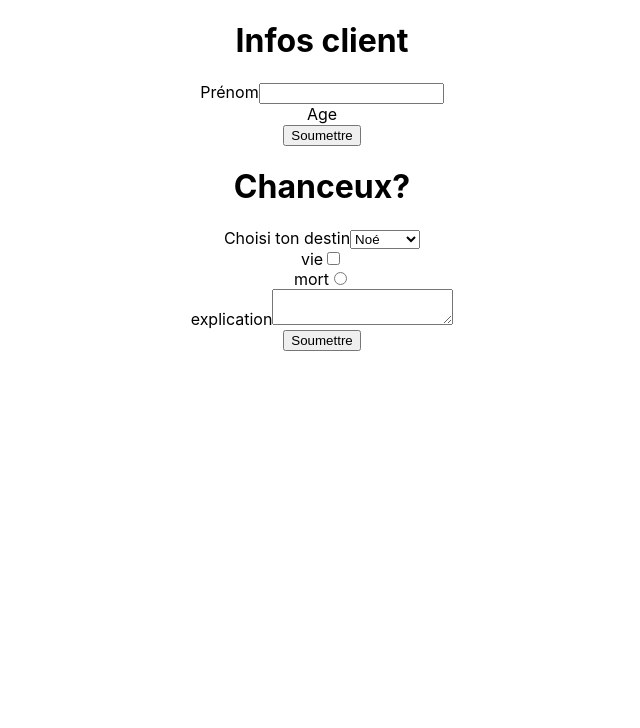
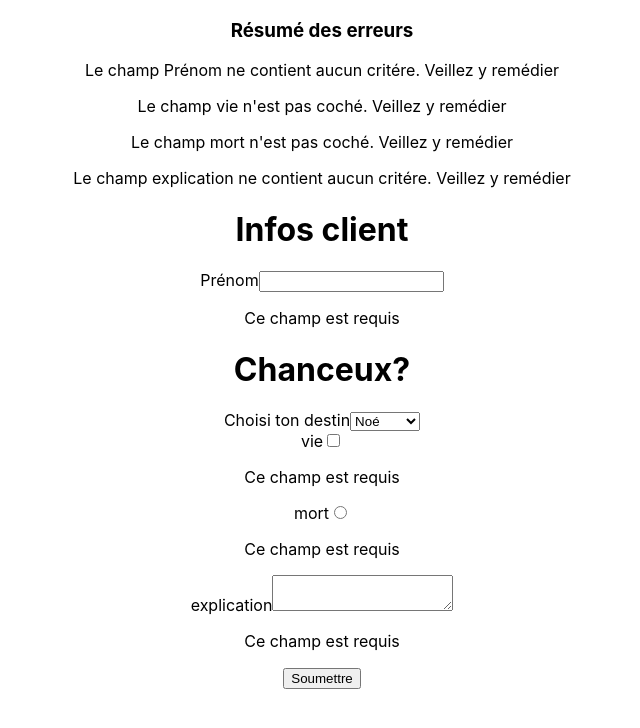
Before and after one commit to PierreTembremande/generateurformulaire, a React (Create React App) app: page /form in a window 1280 px wide. Both pictures are taken after a click on the button "Soumettre". Shown: the top 728 px of the page, without its empty margins (318-958 px from the left). Built offline with nearby package versions, Linux system fonts and the light colour scheme.

Commit message:
mise en place de la zone d'erreur

```diff
--- a/src/index.js
+++ b/src/index.js
@@ -6,9 +6,9 @@ import reportWebVitals from './reportWebVitals';
 
 const root = ReactDOM.createRoot(document.getElementById('root'));
 root.render(
-  <React.StrictMode>
-    <App />
-  </React.StrictMode>
+  // <React.StrictMode>
+  <App />
+  // </React.StrictMode>
 );
 
 // If you want to start measuring performance in your app, pass a function
--- a/src/routes/Formulaire.js
+++ b/src/routes/Formulaire.js
@@ -1,7 +1,15 @@
 import React, { useState } from "react";
+let contientToutChamp = [];
 let recup = [];
+let tableauErreur = [];
+const regex = /[123456789]/
+let erreurAlpha = false;
+let erreurChampRequis = false;
 
 export default function CreationFormulaire(information) {
+
+    const [erreur, SetErreur] = useState(false);
+    const [affichageErreur, SetAffichageErreur] = useState([]);
 
     information = [{
         "id": "customer",
@@ -59,27 +67,45 @@ export default function CreationFormulaire(information) {
         ]
     }]
 
-    function gestionChamp(donnee) {
+    function gestionChamp(donnee, i) {
 
         let contientChamp = [];
 
-        if (donnee.type == "text" || donnee.type == "number" || donnee.type == "radio" || donnee.type == "checkbox") {
-            contientChamp.push(<input hidden={visible(donnee.visibility, donnee.id)} key={"input" & donnee.id} id={donnee.id} type={donnee.type} required={false} onChange={({ target: { value, id } }) => { visible2(value, id) }} ></input>);
+        if (donnee.type === "text" || donnee.type === "number" || donnee.type === "radio" || donnee.type === "checkbox") {
+            contientChamp.push(<div key={"input" & donnee.id} hidden={visible(donnee.visibility, donnee.id + i)} id={donnee.id + i}>
+                <label key={"label" + i} id={"label" + donnee.id}>{donnee.label}</label>
+                <input id={donnee.id} type={donnee.type} required={donnee.required} onChange={({ target: { value } }) => { visible2(value, donnee.id) }} ></input>
+                <p id={"valeurVide" + donnee.id} hidden={true} >Ce champ est requis</p>
+            </div>);
         }
 
-        if (donnee.type == "select") {
-            contientChamp.push(<select hidden={visible(donnee.visibility, donnee.id)} key={"select" & donnee.id} id={donnee.id} onChange={({ target: { value, id } }) => { visible2(value, id) }}>
+        if (donnee.type === "select") {
+            contientChamp.push(<div key={"select" & donnee.id} hidden={visible(donnee.visibility, donnee.id + i)} id={donnee.id + i}>
+                <label key={"label" + i} id={"label" + donnee.id}>{donnee.label}</label>
+                <select id={donnee.id} onChange={({ target: { value } }) => { visible2(value, donnee.id) }}>
                     {donnee.option.map((contenu, i) => {
                         return (
                             <option key={i} value={contenu}>{contenu}</option>
                         )
                     })}
-            </ select>)
+                </ select>
+                <p id={"valeurVide" + donnee.id} hidden={true} >Ce champ est requis</p>
+            </div>)
         }
 
-        if (donnee.type == "textarea") {
-            contientChamp.push(<textarea hidden={visible(donnee.visibility, donnee.id)} key={"textarea" & donnee.id} id={donnee.id} required={false} onChange={({ target: { value, id } }) => { visible2(value, id) }}></textarea>);
+        if (donnee.type === "textarea") {
+            contientChamp.push(<div key={"textarea" & donnee.id} hidden={visible(donnee.visibility, donnee.id + i)} id={donnee.id + i}>
+                <label key={"label" + i} id={"label" + donnee.id}>{donnee.label}</label>
+                <textarea id={donnee.id} required={donnee.required} onChange={({ target: { value } }) => { visible2(value, donnee.id) }}></textarea>
+                <p id={"valeurVide" + donnee.id} hidden={true} >Ce champ est requis</p>
+            </div>);
         }
+
+        if (!contientToutChamp.includes(donnee.id)) {
+            contientToutChamp.push(donnee.id + "," + donnee.required);
+        }
+
+        contientToutChamp = contientToutChamp.filter((x, i) => contientToutChamp.indexOf(x) === i);
 
         return contientChamp;
     }
@@ -96,7 +122,6 @@ export default function CreationFormulaire(information) {
 
         let v = true;
         return v;
-
     }
 
     function visible2(valeur, id) {
@@ -146,32 +171,91 @@ export default function CreationFormulaire(information) {
                 }
             }
         }
-
     }
 
+    function donneeRequise() {
+        let champRequis = [];
+
+        for (let i = 0; i < contientToutChamp.length; i++) {
+            champRequis.push(contientToutChamp[i].split(","));
+            if (champRequis[i][1] === "true") {
+                if (document.getElementById(champRequis[i][0]).type === "checkbox" || document.getElementById(champRequis[i][0]).type === "radio") {
+                    if (!document.getElementById(champRequis[i][0]).checked) {
+                        document.getElementById("valeurVide" + champRequis[i][0]).hidden = false;
+                    } else {
+                        document.getElementById("valeurVide" + champRequis[i][0]).hidden = true;
+                    }
+                } else {
+                    if (document.getElementById(champRequis[i][0]).value === "") {
+                        document.getElementById("valeurVide" + champRequis[i][0]).hidden = false;
+                    } else {
+                        document.getElementById("valeurVide" + champRequis[i][0]).hidden = true;
+                    }
+                }
+            }
+        }
+    }
+
+    function verificationErreur() {
+        tableauErreur = [];
+        for (let i = 0; i < contientToutChamp.length; i++) {
+            let id = contientToutChamp[i].split(",");
+            console.log(document.getElementById(id[0]).length);
+            if (document.getElementById(id[0]).type === "number" && !regex.test(document.getElementById(id[0]).value) && document.getElementById(id[0]).innerHTML.length !== 0) {
+                tableauErreur.push(<p key={i}>{"Le champ " + document.getElementById("label" + id[0]).textContent + " contient des caractères alphanumériques. Veillez y remédier"}</p>);
+                erreurAlpha = true;
+            }
+
+            if (!document.getElementById("valeurVide" + id[0]).hidden) {
+                if (document.getElementById(id[0]).type === "checkbox" || document.getElementById(id[0]).type === "radio") {
+                    tableauErreur.push(<p key={i}>{"Le champ " + document.getElementById("label" + id[0]).textContent + " n'est pas coché. Veillez y remédier"}</p>);
+                } else {
+                    tableauErreur.push(<p key={i}>{"Le champ " + document.getElementById("label" + id[0]).textContent + " ne contient aucun critére. Veillez y remédier"}</p>);
+                }
+                erreurChampRequis = true;
+            }
+        }
+
+        if (erreurAlpha || erreurChampRequis) {
+            SetErreur(true);
+        } else {
+            SetErreur(false);
+        }
+
+        SetAffichageErreur(tableauErreur);
+        erreurAlpha = false;
+        erreurChampRequis = false;
+    }
+
+    function regroupe() {
+        donneeRequise();
+        verificationErreur();
+    }
 
     return (
         <>
+            {erreur && <div>
+                <h3>Résumé des erreurs</h3>
+                {affichageErreur.map((uneErreur) => (uneErreur))}
+            </div>}
+
             {information.length ?
                 (
                     information.map((donnee, i) => (
-                        <div key={i}>
-                            <div>
+                        < div key={i} >
                             <h1 id={donnee.id}>{donnee.title}</h1>
-                                {donnee.inputs.map((entree, j) => (
+                            {
+                                donnee.inputs.map((entree, j) => (
                                     <div key={j}>
-                                        <label key={"label" + i}>{entree.label}</label>
-                                        {gestionChamp(entree)}
+                                        {gestionChamp(entree, i)}
                                     </div>
-
-                                ))}
-                            </div>
-                            <button> Soumettre</button>
-                        </div>
-
+                                ))
+                            }
+                        </div >
                     ))
                 ) : (<p>loading...</p>)
             }
+            <button onClick={regroupe}>Soumettre</button >
         </>
     );
 }
```
Lines whose indentation alone changed are shown as unchanged.
